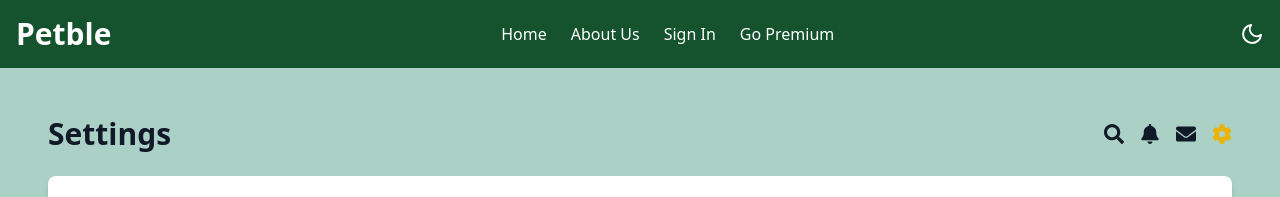
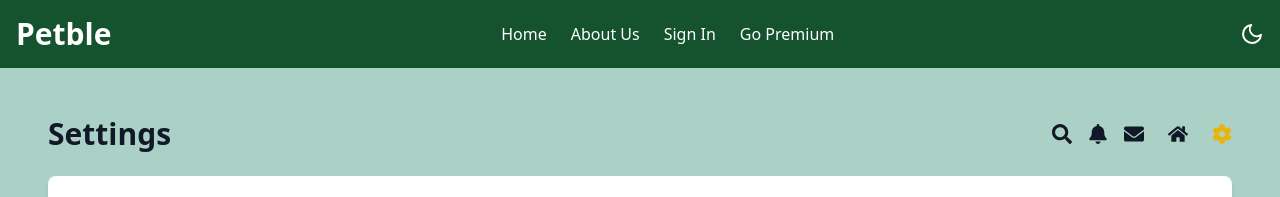
Before and after one commit to muhammadlazz/Petble, a React (Vite) app in the folder frontend/: page /settings in a window 1280 px wide. Shown: the top 197 px of the page. Built offline with nearby package versions, Linux system fonts and the light colour scheme; the HTML template or start-up script is replaced by a standard one.

Commit message:
update button home

```diff
--- a/frontend/src/components/Settings.tsx
+++ b/frontend/src/components/Settings.tsx
@@ -1,5 +1,5 @@
 import { useNavigate } from "react-router-dom";
-import { FaBell, FaEnvelope, FaCog, FaSearch, FaSignOutAlt } from "react-icons/fa";
+import { FaBell, FaEnvelope, FaCog, FaSearch, FaHome, FaSignOutAlt } from "react-icons/fa";
 
 const Settings = () => {
   const navigate = useNavigate();
@@ -24,6 +24,7 @@ const Settings = () => {
           <button><FaSearch className="cursor-pointer" /></button>
           <button onClick={() => navigate("/notifications")} className="hover:text-orange-500"><FaBell className="cursor-pointer" /></button>
           <button onClick={() => navigate("/mail")} className="hover:text-orange-500"><FaEnvelope className="cursor-pointer" /></button>
+          <button className="text-xl p-2 hover:text-orange-500" onClick={() => navigate("/discovery")} aria-label="Home"><FaHome /></button>
           <button><FaCog className="cursor-pointer text-yellow-500" /></button>
         </div>
       </div>
```
